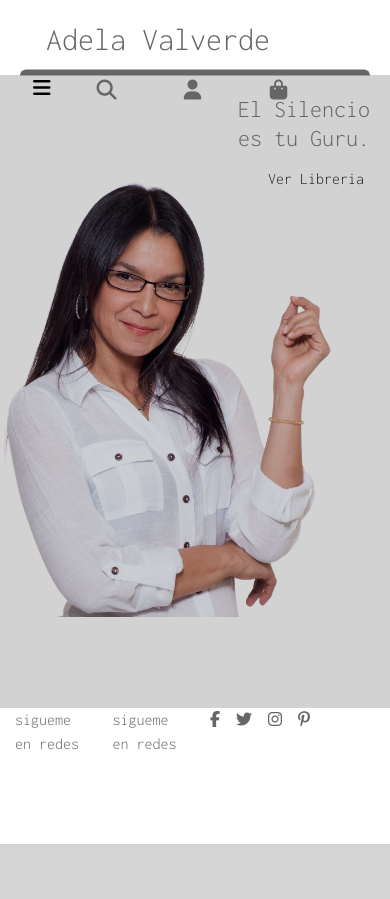
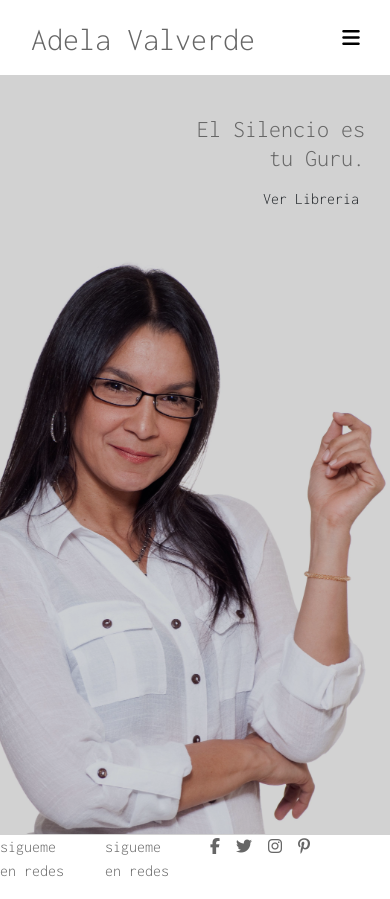
Before and after one commit to EL1909/adela_valverde, a Django app: page / in a window 390 px wide; the page is wider, and only the part inside the window is pictured. Before the commit the page ends 844 px from the top of that part, so only its background shows below. Run offline with Django 4.2, Linux system fonts and the light colour scheme; the visitor is signed in with stand-in values (Sample User, id 1); some libraries are stand-ins or nearby versions.

Commit message:
Responsivity for mobile home page

```diff
--- a/static/css/base.css
+++ b/static/css/base.css
@@ -1,6 +1,7 @@
 /* General ---------------------------------------*/
 html    {
   height: 100%;
+  width: auto;
 }
 
 body {
@@ -178,16 +179,6 @@ footer  {
 
 /* Products ----------------------------------------*/
 
-.overlay  {
-  height: 100%;
-  width: 100%;
-  top: 0;
-  left: 0;
-  position: fixed;
-  background-color: #fafafa;
-  z-index: -1;
-}
-
 a.category-badge > span.badge:hover {
   background: #1770c9;
   color: #fff;
@@ -341,11 +332,39 @@ a.category-badge > span.badge:hover {
   border-radius:0px
 }
 
+/*---------------------------------------- Mobile Menu */
+
+#overlay {
+  display: none;
+  position: fixed;
+  top: 0;
+  left: 0;
+  width: 100%;
+  height: 100%;
+  background-color: rgba(0, 0, 0, 0.5); /* Semi-transparent background color */
+  z-index: 1000; /* Ensure the overlay is on top of other content */
+}
+
+
 
 
 /* Media Queries---------------------------------- */
 
 @media (max-width: 576px) {
+  .container-fluid  {
+    margin: 0;
+    padding: 0;
+    width: 100%;
+    height: fit-content;
+  }
+
+  .homepage {
+    background-size: 125%;
+    background-position: bottom;
+    height: 80%;
+    width: auto;
+  }
+
   h1  {
     font-size: 2rem;
   }
@@ -354,38 +373,41 @@ a.category-badge > span.badge:hover {
     position: relative;
     height: 75px;
     top: 0;
-    }
-
-    .navbar li {
-      width: 20%;
+    left: 0;
   }
 
   #main-nav-container {
-      display: inline-block;
-      align-items:start;
+    position: absolute;
+    top: 50px;
+    left: 90%;
+    height: 30px;
+    width: 30px;
+    border-radius: 50%;
+    background-color: #fff;
   }
 
-    .navbar-brand {
-      padding: none;
+  #main-nav {
+    z-index: 1100;
   }
 
-    /* Inside hamburger menu */
-    .navbar-nav  {
-      display: flex;
-      background-color: #6666664a;
-      width: 350px;
+  .navbar-collapse  {
+    width: 100%;
     height: auto;
+    z-index: 3232;
+    color: #7199d0;
+    background-color: #666666;
   }
 
-    .navbar-nav li {
-      display: inline-block;
-      width: 200px;
+  .navbar-collapse .collapse {
+    z-index: 9999;
+    color: #7199d0;
+    background-color: #666666;
   }
 
+
   .main-content {
-      position: absolute;
-      top: 20px;
-      right: 20px;
+    top: 40px;
+    right: 40px;
     text-align: right;
     width: 100%;
   }
@@ -398,15 +420,6 @@ a.category-badge > span.badge:hover {
       font-size: 1rem;
   }
 
-    #my-content {
-        position: static;
-    }
-
-    .homepage {
-      background-size: 95%;
-      min-height: 75vh;
-      width: 100%;
-    }
 }
 
 
--- a/templates/base.html
+++ b/templates/base.html
@@ -10,7 +10,7 @@
     <meta http-equiv="X-UA-Compatible" content="ie=edge">
     <meta charset="utf-8">
     <meta name="viewport" content="width=device-width, initial-scale=1, shrink-to-fit=no">
-    <meta name="description" content="Adela Valverde's web history">
+    <meta name="description" content="Adela Valverde's web">
     <meta name="keywords" content="to, be, determined">
     <meta name="EL1909" content="el1909@gmail.com">
     {% endblock %}
@@ -35,6 +35,7 @@
     <title>Adela Valverde {% block extra_title %}{% endblock %}</title>
   </head>
   <body>
+    <div id="overlay"></div>
     <!-- Header -->
     <header class="container-fluid">
       <!-- Top Bar -->
@@ -85,11 +86,10 @@
       </div>
       <!-- Main Menu -->
       <div class="row">
-          <nav class="navbar navbar-expand-sm" id="main-nav-container">
+          <nav class="navbar navbar-expand-md" id="main-nav-container">
             <button class="navbar-toggler" type="button" data-toggle="collapse" data-target="#main-nav" aria-controls="main-nav" aria-expanded="false" aria-label="Toggle navigation">
-              <span><i class="fa-solid fa-bars"></i></span>
+              <span class="navbar-toggler-icon"><i class="fa-solid fa-bars"></i></span>
             </button>
-            {% include 'includes/mobile-top-header.html' %}
             {% include 'includes/main-nav.html' %}
           </nav>
       </div>
@@ -143,6 +143,13 @@
     <!-- Load local Bootstrap JS -->
     <script src="https://stackpath.bootstrapcdn.com/bootstrap/4.5.2/js/bootstrap.bundle.min.js"></script>
     <script src="{% static 'js/custom.js' %}"></script>
+    <!-- <script>
+      $(document).ready(function () {
+        $(".navbar-toggler").click(function () {
+          $("#overlay").toggle();
+        });
+      });
+    </script>     -->
     <script>
       setTimeout(function () {
         let messages = document.getElementById('msg');
```
Lines whose indentation alone changed are shown as unchanged.
